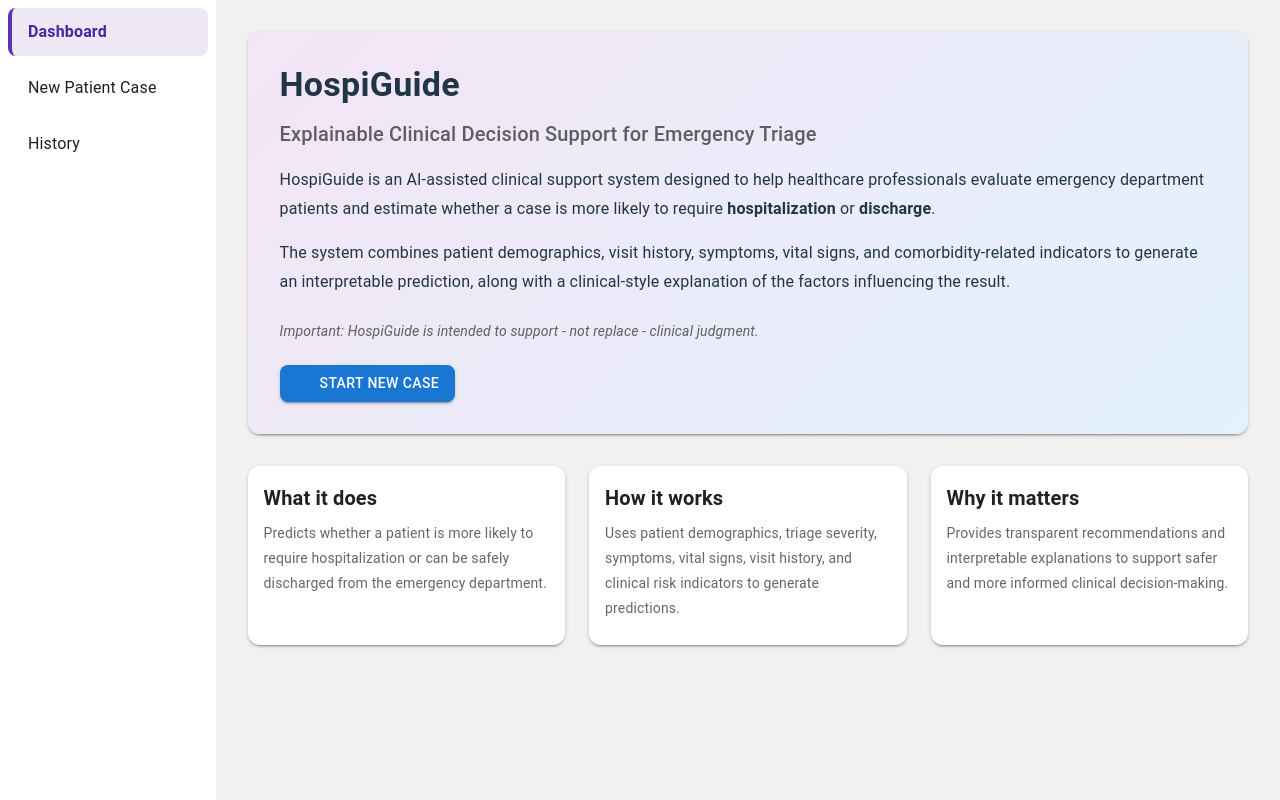
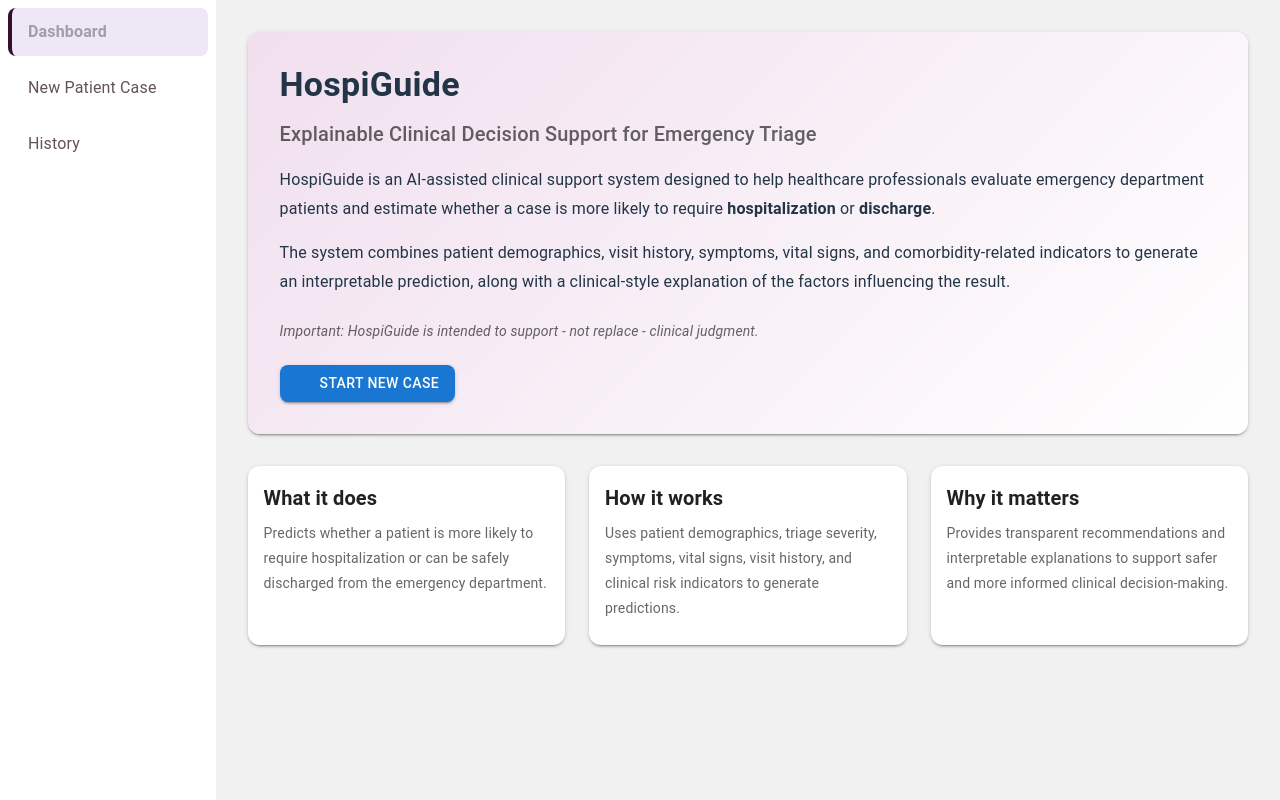
Before and after one commit to anmatth02/ed-cdss, a React app in the folder frontend/: page /dashboard in a window 1280 px wide. Built offline with nearby package versions, Linux system fonts and the light colour scheme; no server answers; some icons are missing; the HTML template or start-up script is replaced by a standard one.

Commit message:
fix colors

```diff
--- a/frontend/src/components/Sidebar.tsx
+++ b/frontend/src/components/Sidebar.tsx
@@ -24,11 +24,11 @@ const Sidebar = () => {
               mb: 1,
               borderRadius: 2,
               backgroundColor: isActive ? "#ede7f6" : "transparent",
-              borderLeft: isActive ? "4px solid #5e35b1" : "4px solid transparent",
-              color: isActive ? "#4527a0" : "#1f1f1f",
+              borderLeft: isActive ? "4px solid #360e2a" : "4px solid transparent",
+              color: isActive ? "#03030352" : "#635353",
               transition: "all 0.2s ease",
               "&:hover": {
-                backgroundColor: isActive ? "#e6ddf5" : "#f5f5f5",
+                backgroundColor: isActive ? "#7c537a" : "#f5f5f5",
               },
             }}
           >
--- a/frontend/src/pages/Dashboard.tsx
+++ b/frontend/src/pages/Dashboard.tsx
@@ -16,7 +16,7 @@ const Dashboard = () => {
           mb: 4,
           p: 4,
           borderRadius: 3,
-          background: "linear-gradient(135deg, #f3e5f5, #e3f2fd)",
+          background: "linear-gradient(135deg, #ee4cd81c, #ffffff)",
           boxShadow: 2,
         }}
       >
--- a/frontend/src/pages/HistoryPage.tsx
+++ b/frontend/src/pages/HistoryPage.tsx
@@ -104,7 +104,7 @@ const HistoryPage = () => {
         sx={{
           p: 4,
           borderRadius: 5,
-          bgcolor: "#fcf7fd",
+          bgcolor: "#ee4cd81c",
           border: "1px solid #eadcf0",
           boxShadow: "0 6px 20px rgba(0,0,0,0.06)",
         }}
--- a/frontend/src/pages/NewCase.tsx
+++ b/frontend/src/pages/NewCase.tsx
@@ -205,7 +205,7 @@ const NewCase = () => {
       <Typography variant="h4" fontWeight="bold" gutterBottom>
         HospiGuide
       </Typography>
-      <Paper sx={{ p: 4, width: "90%", bgcolor: "#fcf6fd" }}>
+      <Paper sx={{ p: 4, width: "90%", bgcolor: "#ee4cd81c" }}>
         <Stepper activeStep={activeStep} sx={{ mb: 4 }}>
           {steps.map((label) => (
             <Step key={label}>
```
